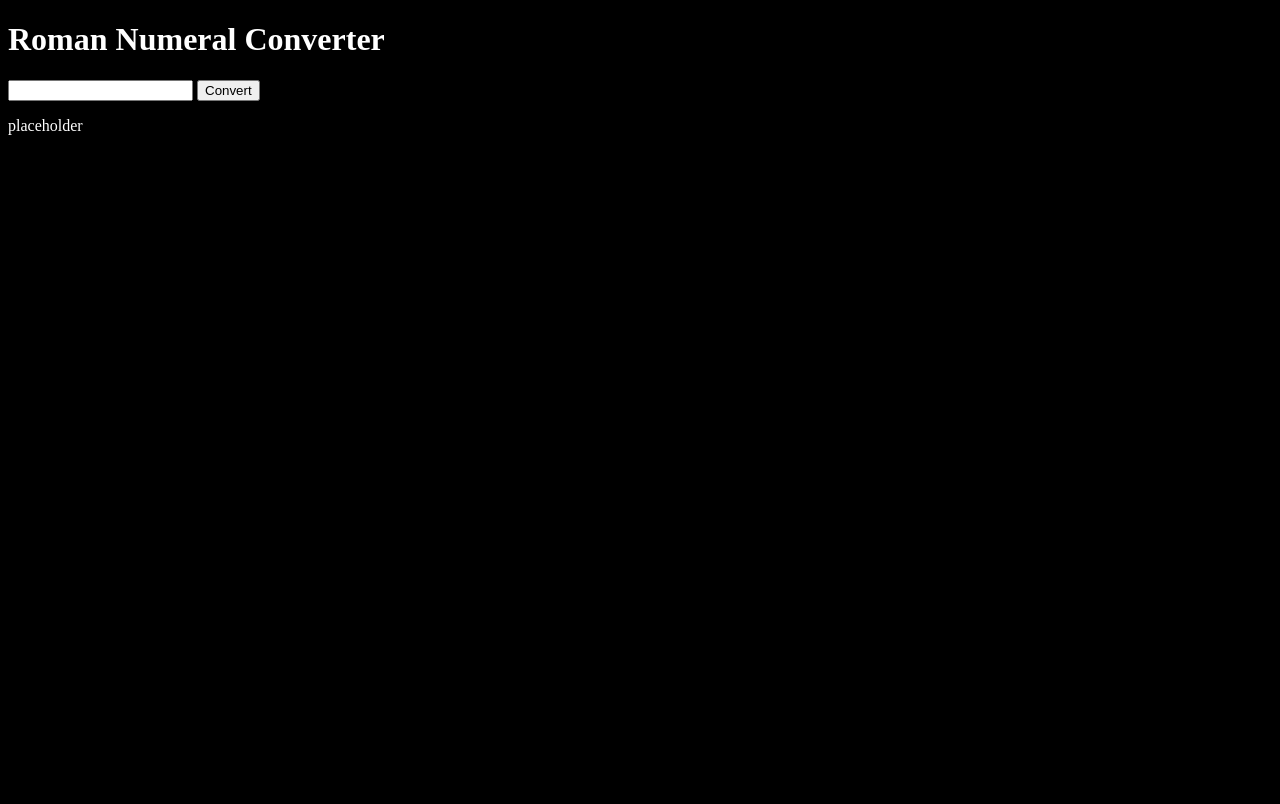
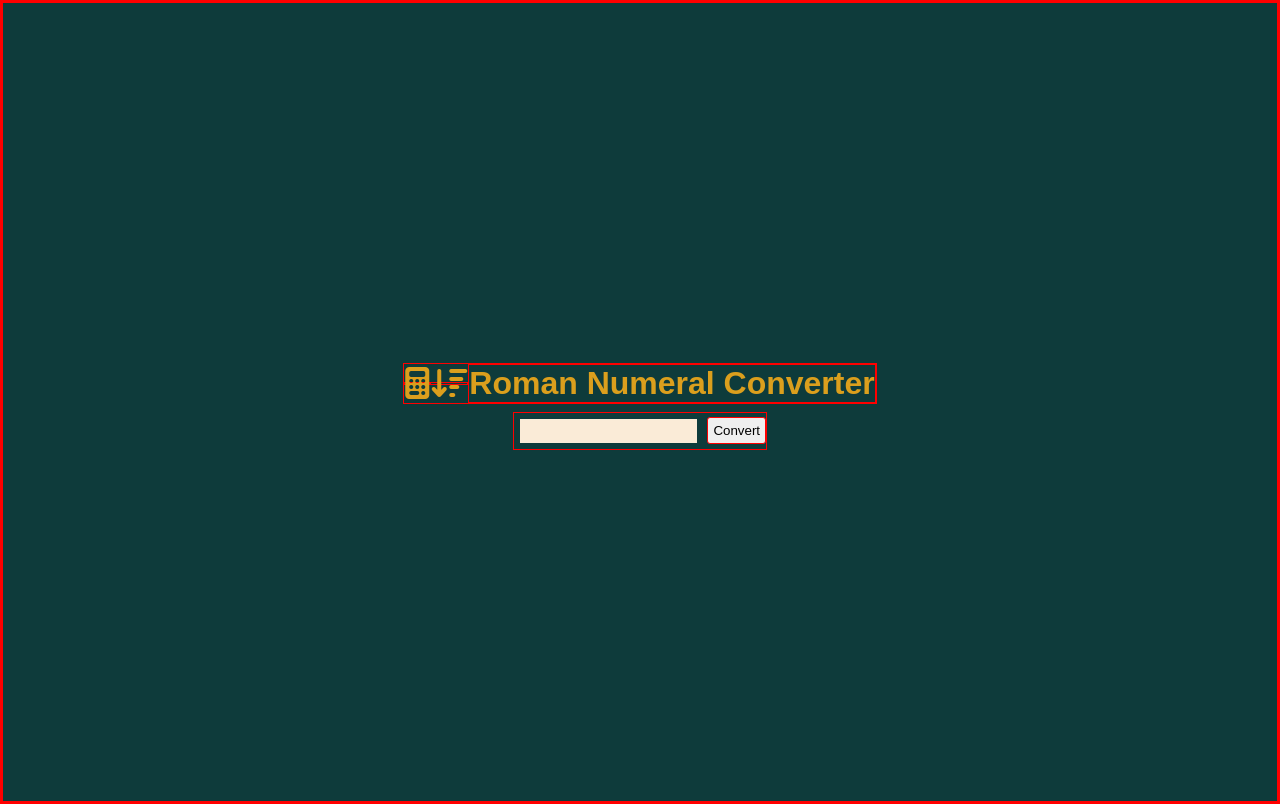
Before and after one commit to mjohns91/freecodecamp, a plain HTML site: page JavaScript DSA/Project_2_Roman_Num_Converter/index.html in a window 1280 px wide. Drawn offline with Linux system fonts and the light colour scheme.

Commit message:
post-submission commit

```diff
--- a/JavaScript DSA/Project_2_Roman_Num_Converter/index.html
+++ b/JavaScript DSA/Project_2_Roman_Num_Converter/index.html
@@ -8,14 +8,18 @@
         <title>Roman Numeral Converter</title>
         <link rel="stylesheet" href="styles.css">
     </head>
-    <main>
-        <h1>Roman Numeral Converter</h1>
+    <main class="main-container">
+        <div class="title">
+            <i class="fa-solid fa-2xl fa-calculator"></i>
+            <i class="fa-solid fa-2xl fa-arrow-down-wide-short"></i>
+            <h1>Roman Numeral Converter</h1>
+        </div>
         <div id="input-container">
             <input type="text" id="number">
             <button id="convert-btn" onclick="convert()">Convert</button>
         </div>
-        <div id="output-container">
-            <p id="output">placeholder</p>
+        <div id="output-container" hidden>
+            <p id="output">HELLO</p>
         </div>
     </main>
     <body>
--- a/JavaScript DSA/Project_2_Roman_Num_Converter/script.js
+++ b/JavaScript DSA/Project_2_Roman_Num_Converter/script.js
@@ -1,21 +1,22 @@
 const inputEl = document.getElementById("number");
 const convertBtn = document.getElementById("convert-btn");
 const outputEl = document.getElementById("output");
+const outputDiv = document.getElementById("output-container");
 
 let numeralString = [];
 
 const convert = () => {
     if (inputEl.value === "") {
-        valueError();
+        return valueError();
     }
     let number = parseInt(inputEl.value);
 
     //check for valid value
     if (number < 1) {
-        valueError('low');
+        return valueError('low');
     }
     if (number > 3999) {
-        valueError('high');
+        return valueError('high');
     }
 
     //reset numeral string array
@@ -25,6 +26,7 @@ const convert = () => {
     console.log(numeralString);
 
     outputEl.innerText = numeralString.join("")
+    outputDiv.hidden = false;
 }
 
 
@@ -81,6 +83,7 @@ const decimalToRoman = (value) => {
 
 
 const valueError = (error) => {
+    outputDiv.hidden = false;
     switch (error) {
         case 'low':
             outputEl.innerText = "Please enter a number greater than or equal to 1";
--- a/JavaScript DSA/Project_2_Roman_Num_Converter/styles.css
+++ b/JavaScript DSA/Project_2_Roman_Num_Converter/styles.css
@@ -1,4 +1,64 @@
-html {
-    background-color: black;
-    color: white;
+* {
+    margin: 0;
+    padding: 0;
+    box-sizing: border-box;
+    border: 1px solid red;
 }
+
+body {
+    background-color: rgb(11, 11, 53);
+    font-family: Arial, Helvetica, sans-serif;
+    color: rgb(219, 159, 29);
+}
+
+main {
+    display: flex;
+    align-items: center;
+    justify-content: center;
+    flex-wrap: wrap;
+}
+
+.main-container {
+    width: 100%;
+    min-height: 100vh;
+    position: relative;
+    background-color: rgb(14, 59, 59);
+    display: flex;
+    justify-content: center;
+    flex-direction: column;
+}
+
+.title {
+    display: flex;
+    flex-direction: row;
+    justify-content: center;
+    align-items: center;
+    margin: 8px;
+}
+
+input {
+    background-color: antiquewhite;
+    border: 3px;
+    height: 24px;
+    margin: 6px;
+}
+
+.output-container {
+    display: flex;
+    align-items: center;
+    justify-content: center;
+    flex-wrap: wrap;
+}
+
+button {
+    border-radius: 3px;
+    padding: 5px;
+}
+
+button:hover {
+    background-color: darkgray;
+}
+
+button:active {
+    background-color: darkslategray;
+}
```
